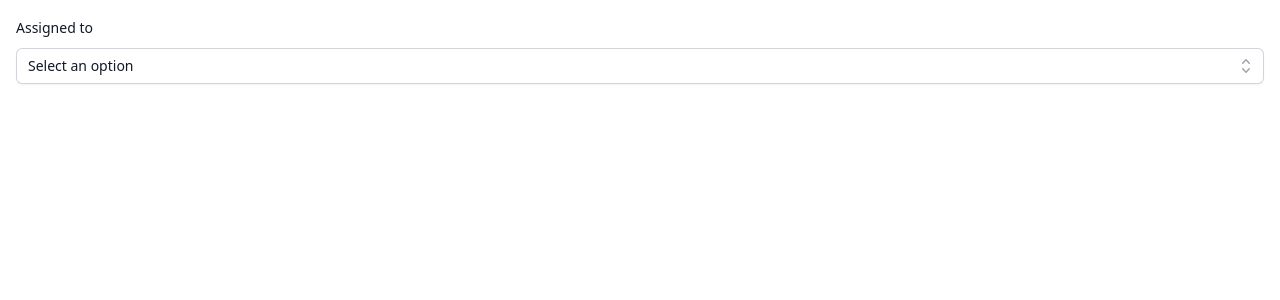
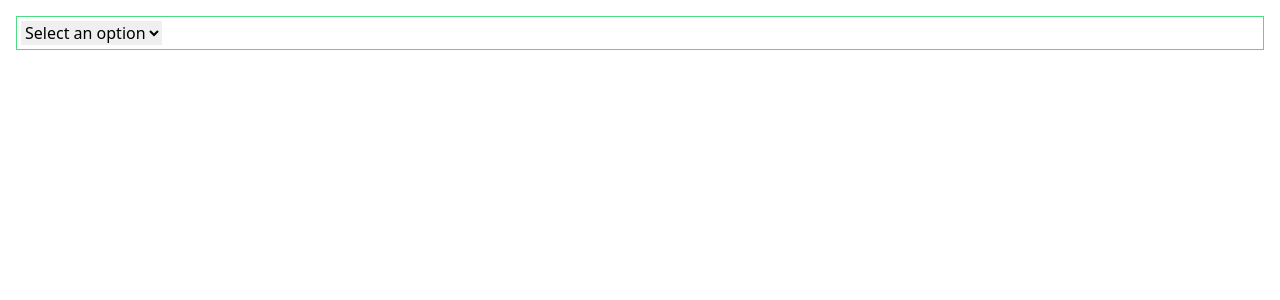
Before and after one commit to foresthpark/generic-component, a Next.js app: page /dropdown_demo/demo in a window 1280 px wide. Shown: the top 300 px of the page. Built offline with nearby package versions, Linux system fonts and the light colour scheme.

Commit message:
Refactor DropdownTemplate component to use a select element for options

```diff
--- a/src/components/DropdownTemplate.tsx
+++ b/src/components/DropdownTemplate.tsx
@@ -1,100 +1,30 @@
-import React, { useState } from "react";
-import { Listbox, Transition } from "@headlessui/react";
-import { CheckIcon, ChevronUpDownIcon } from "@heroicons/react/20/solid";
-
-function classNames(...classes: string[]) {
-  return classes.filter(Boolean).join(" ");
-}
-
-type Person = {
-  id: number;
-  name: string;
-};
-
-const people = [
-  { id: 1, name: "Wade Cooper" },
-  { id: 2, name: "Arlene Mccoy" },
-  { id: 3, name: "Devon Webb" },
-  { id: 4, name: "Tom Cook" },
-  { id: 5, name: "Tanya Fox" },
-  { id: 6, name: "Hellen Schmidt" },
-  { id: 7, name: "Caroline Schultz" },
-  { id: 8, name: "Mason Heaney" },
-  { id: 9, name: "Claudie Smitham" },
-  { id: 10, name: "Emil Schaefer" },
-];
+/* eslint-disable @typescript-eslint/no-unnecessary-type-assertion */
+import { useState } from "react";
 
 export function DropdownTemplate() {
-  const [selected, setSelected] = useState<Person | null>(null);
+  const options: string[] = ["Option 1", "Option 2", "Option 3"];
+
+  const [selectedOption, setSelectedOption] = useState<string | null>(null);
+
+  const handleOptionSelect = (option: string) => {
+    setSelectedOption(option);
+  };
 
   return (
-    <Listbox value={selected} onChange={setSelected}>
-      {({ open }) => (
-        <>
-          <Listbox.Label className="block text-sm font-medium leading-6 text-gray-900">
-            Assigned to
-          </Listbox.Label>
-          <div className="relative mt-2">
-            <Listbox.Button className="relative w-full cursor-default rounded-md bg-white py-1.5 pl-3 pr-10 text-left text-gray-900 shadow-sm ring-1 ring-inset ring-gray-300 focus:outline-none focus:ring-2 focus:ring-indigo-600 sm:text-sm sm:leading-6">
-              <span className="block truncate">
-                {selected?.name ?? "Select an option"}
-              </span>
-              <span className="pointer-events-none absolute inset-y-0 right-0 flex items-center pr-2">
-                <ChevronUpDownIcon
-                  className="h-5 w-5 text-gray-400"
-                  aria-hidden="true"
-                />
-              </span>
-            </Listbox.Button>
-
-            <Transition
-              show={open}
-              leave="transition ease-in duration-100"
-              leaveFrom="opacity-100"
-              leaveTo="opacity-0"
-            >
-              <Listbox.Options className="absolute z-10 mt-1 max-h-60 w-full overflow-auto rounded-md bg-white py-1 text-base shadow-lg ring-1 ring-black ring-opacity-5 focus:outline-none sm:text-sm">
-                {people.map((person) => (
-                  <Listbox.Option
-                    key={person.id}
-                    className={({ active }) =>
-                      classNames(
-                        active ? "bg-indigo-600 text-white" : "text-gray-900",
-                        "relative cursor-default select-none py-2 pl-3 pr-9"
-                      )
-                    }
-                    value={person}
-                  >
-                    {({ selected, active }) => (
-                      <>
-                        <span
-                          className={classNames(
-                            selected ? "font-semibold" : "font-normal",
-                            "block truncate"
-                          )}
-                        >
-                          {person.name}
-                        </span>
-
-                        {selected ? (
-                          <span
-                            className={classNames(
-                              active ? "text-white" : "text-indigo-600",
-                              "absolute inset-y-0 right-0 flex items-center pr-4"
-                            )}
-                          >
-                            <CheckIcon className="h-5 w-5" aria-hidden="true" />
-                          </span>
-                        ) : null}
-                      </>
-                    )}
-                  </Listbox.Option>
-                ))}
-              </Listbox.Options>
-            </Transition>
-          </div>
-        </>
-      )}
-    </Listbox>
+    <div className="border-lg select-none border-[1px] border-green-400 p-1">
+      <select
+        value={selectedOption as string}
+        onChange={(e) => handleOptionSelect(e.target.value)}
+      >
+        <option value={selectedOption as unknown as string}>
+          Select an option
+        </option>
+        {options.map((option) => (
+          <option key={option as string} value={option as string}>
+            {option as string}
+          </option>
+        ))}
+      </select>
+    </div>
   );
 }
```
